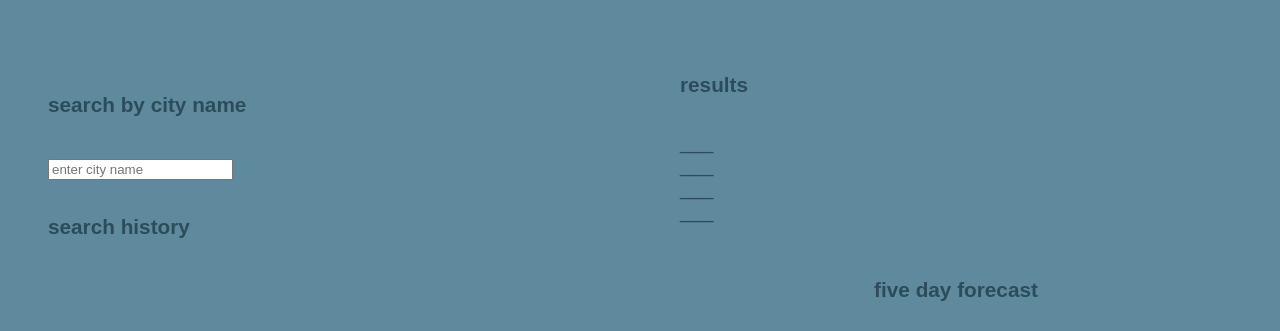
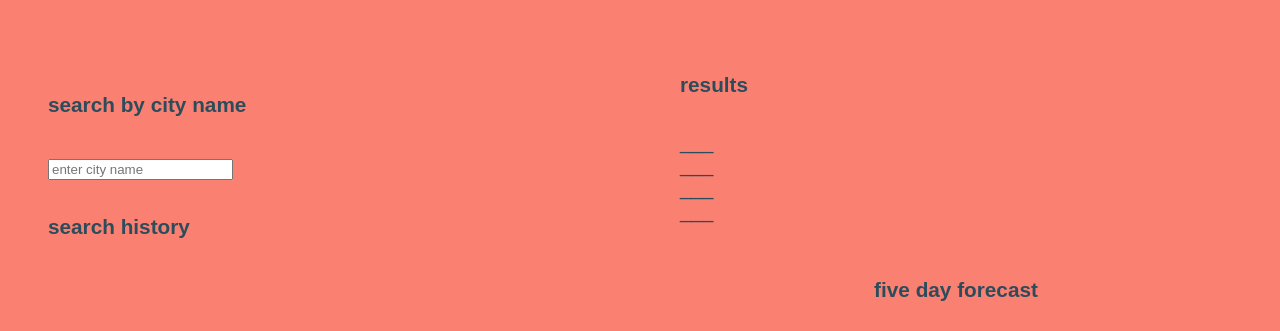
Before and after one commit to fairiberry/weather-dashboard, a website: page index.html in a window 1280 px wide. Shown: the part 107-438 px from the top of the page. Drawn offline with Linux system fonts and the light colour scheme; a web font is replaced by a local one.

Commit message:
Update style.css

```diff
--- a/style.css
+++ b/style.css
@@ -1,5 +1,5 @@
 body {
-    background-color: #5f8a9e;
+    background-color: #FA8072;
     color: #2C4C5B;
     font-family: 'Magic Retro', sans-serif;
     text-transform: lowercase;
```
